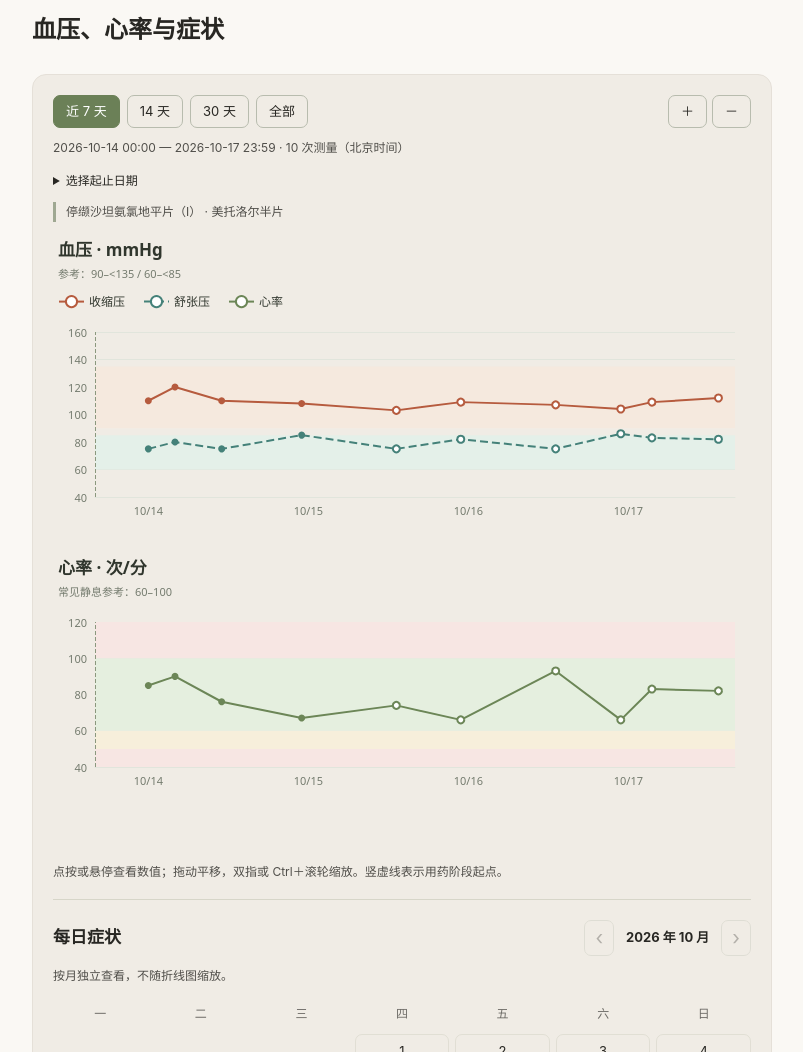
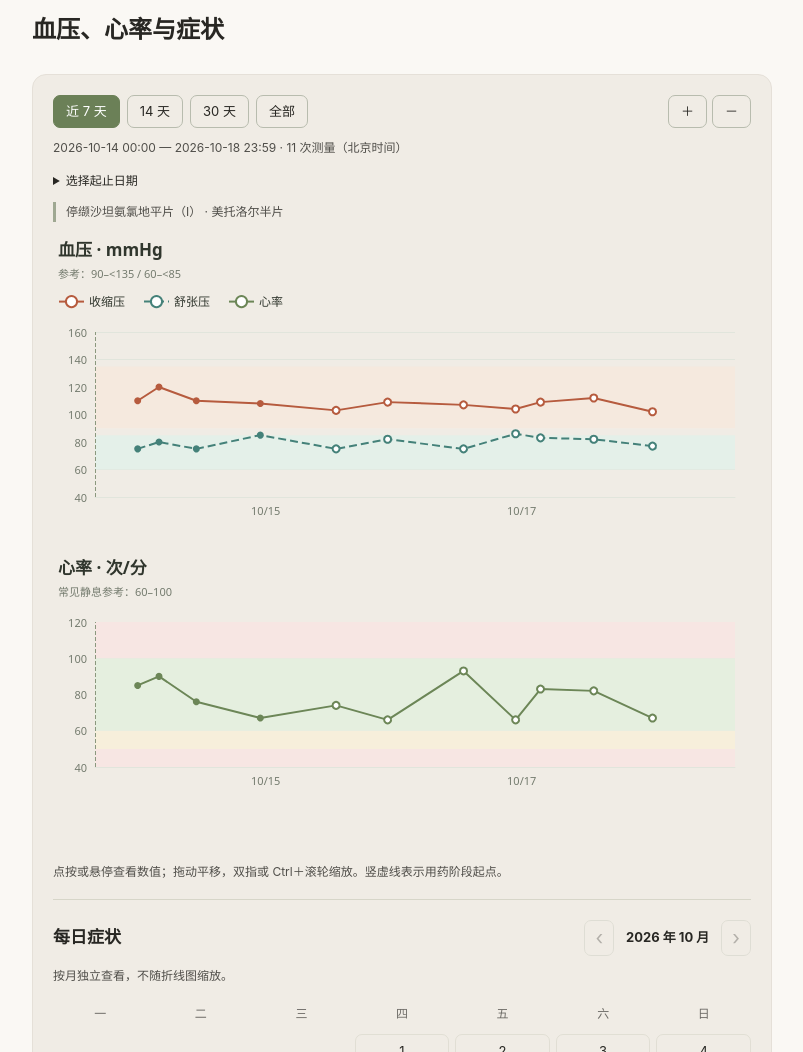
Before and after one commit to leslie2046/leslie2046.github.io, an Astro site: page /posts/blood-pressure-medication-day-1 in a window 1280 px wide. Shown: the part 2000-3052 px from the top of the page, without its empty margins (88-891 px from the left). Built offline with nearby package versions, Linux system fonts and the light colour scheme; Astro itself is replaced by a stand-in of ours.

Commit message:
docs: record October 18 morning blood pressure and heart rate

```diff
--- a/public/data/medication-observations.json
+++ b/public/data/medication-observations.json
@@ -64,5 +64,12 @@
     "diastolic": 82,
     "heartRate": 82,
     "timeSource": "message-time-provisional"
+  },
+  {
+    "time": "2026-10-18T08:32:00+08:00",
+    "systolic": 102,
+    "diastolic": 77,
+    "heartRate": 67,
+    "timeSource": "message-time-provisional"
   }
 ]
--- a/src/content/posts/blood-pressure-medication-day-1.md
+++ b/src/content/posts/blood-pressure-medication-day-1.md
@@ -30,7 +30,7 @@ tags: [生活, 血压, 用药观察]
 
 <div class="health-chart-scroll" role="region" aria-label="血压、心率与症状图表，可横向滚动" tabindex="0">
 
-![血压、心率与每日症状累计图。最新记录：2026年10月17日21:31（按消息时间暂记），血压112/82 mmHg，心率82次/分。](/images/health/medication-timeline.24edc588b2cf.svg)
+![血压、心率与每日症状累计图。最新记录：2026年10月18日08:32（按消息时间暂记），血压102/77 mmHg，心率67次/分。](/images/health/medication-timeline.3fb5ff6d3069.svg)
 
 </div>
 
```
Also changed, not shown: public/images/health/medication-timeline.3fb5ff6d3069.svg (added), public/images/health/medication-timeline.svg.
